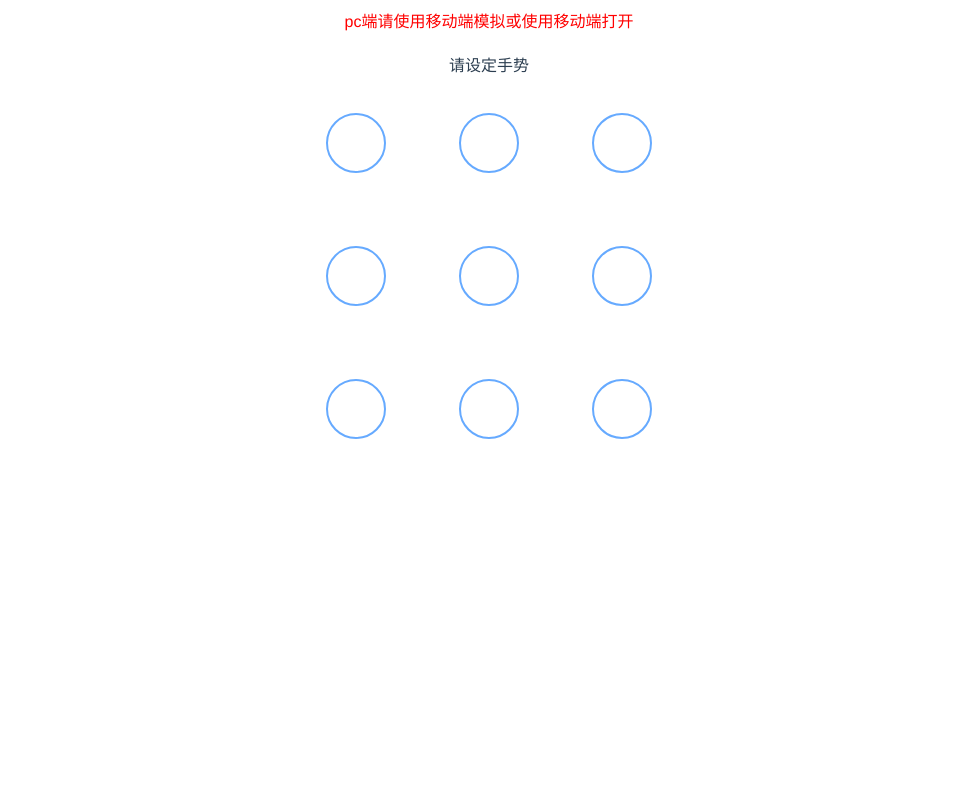
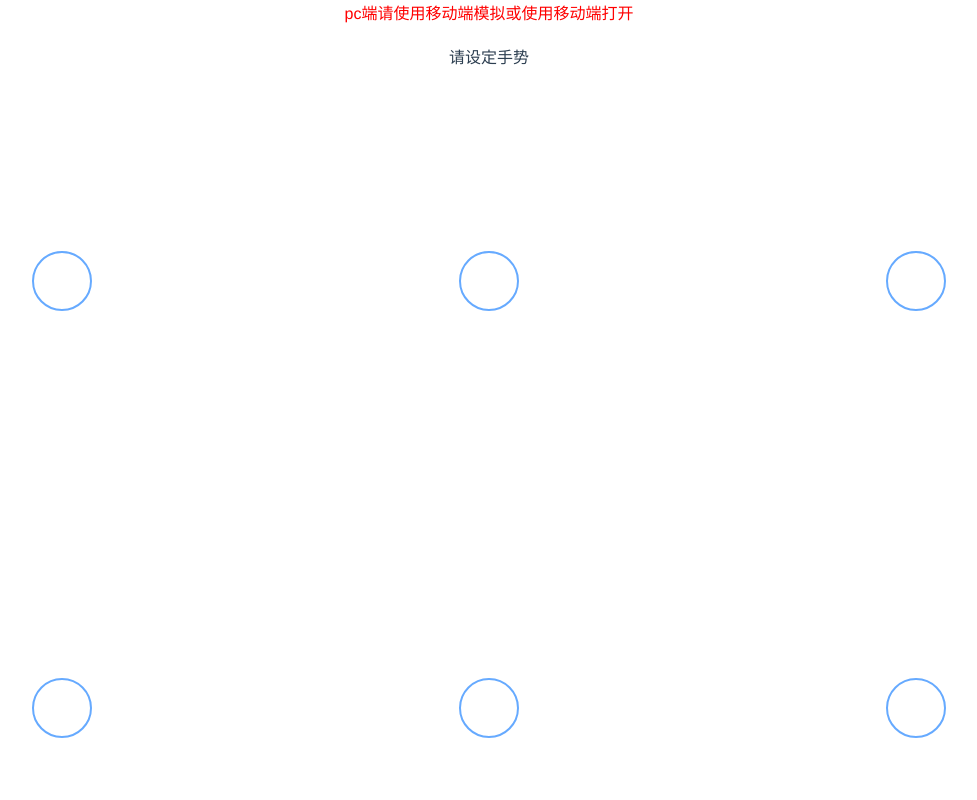
Before and after one commit to GGBeng1/H5-GestureLock, a Vue app: page / in a window 1280 px wide. Shown: the top 800 px of the page, without its empty margins (151-1128 px from the left). Built offline with nearby package versions, Linux system fonts and the light colour scheme.

Commit message:
:sheep: 更新readme

```diff
--- a/public/index.html
+++ b/public/index.html
@@ -1,17 +1,29 @@
 <!DOCTYPE html>
 <html lang="en">
+
 <head>
   <meta charset="utf-8">
   <meta http-equiv="X-UA-Compatible" content="IE=edge">
   <meta name="viewport" content="width=device-width,initial-scale=1.0">
   <link rel="icon" href="<%= BASE_URL %>favicon.ico">
   <title>lock</title>
+  <style>
+    html,
+    body {
+      height: 100%;
+      margin: 0;
+      padding: 0;
+    }
+  </style>
 </head>
+
 <body>
   <noscript>
-      <strong>We're sorry but lock doesn't work properly without JavaScript enabled. Please enable it to continue.</strong>
+    <strong>We're sorry but lock doesn't work properly without JavaScript enabled. Please enable it to
+      continue.</strong>
   </noscript>
   <div id="app"></div>
   <!-- built files will be auto injected -->
 </body>
+
 </html>
--- a/src/components/HelloWorld.vue
+++ b/src/components/HelloWorld.vue
@@ -2,7 +2,7 @@
   <div class="hello">
     <div class="tip">pc端请使用移动端模拟或使用移动端打开</div>
     <div class="tipText">{{text}}</div>
-    <gesture-lock :containerWidth="400"
+    <gesture-lock :containerWidth="width"
                   :cycleRadius="30"
                   @end="onEnd"
                   :password="password"></gesture-lock>
@@ -21,6 +21,11 @@ export default {
       title: "手势图案",
       password: [],
       text: '请设定手势'
+    }
+  },
+  computed: {
+    width () {
+      return window.innerWidth
     }
   },
   methods: {
```
Also changed, not shown: public/demo.png (added), 8 other files (tests, documents, lock files or other folders). Lines whose indentation alone changed are shown as unchanged.
